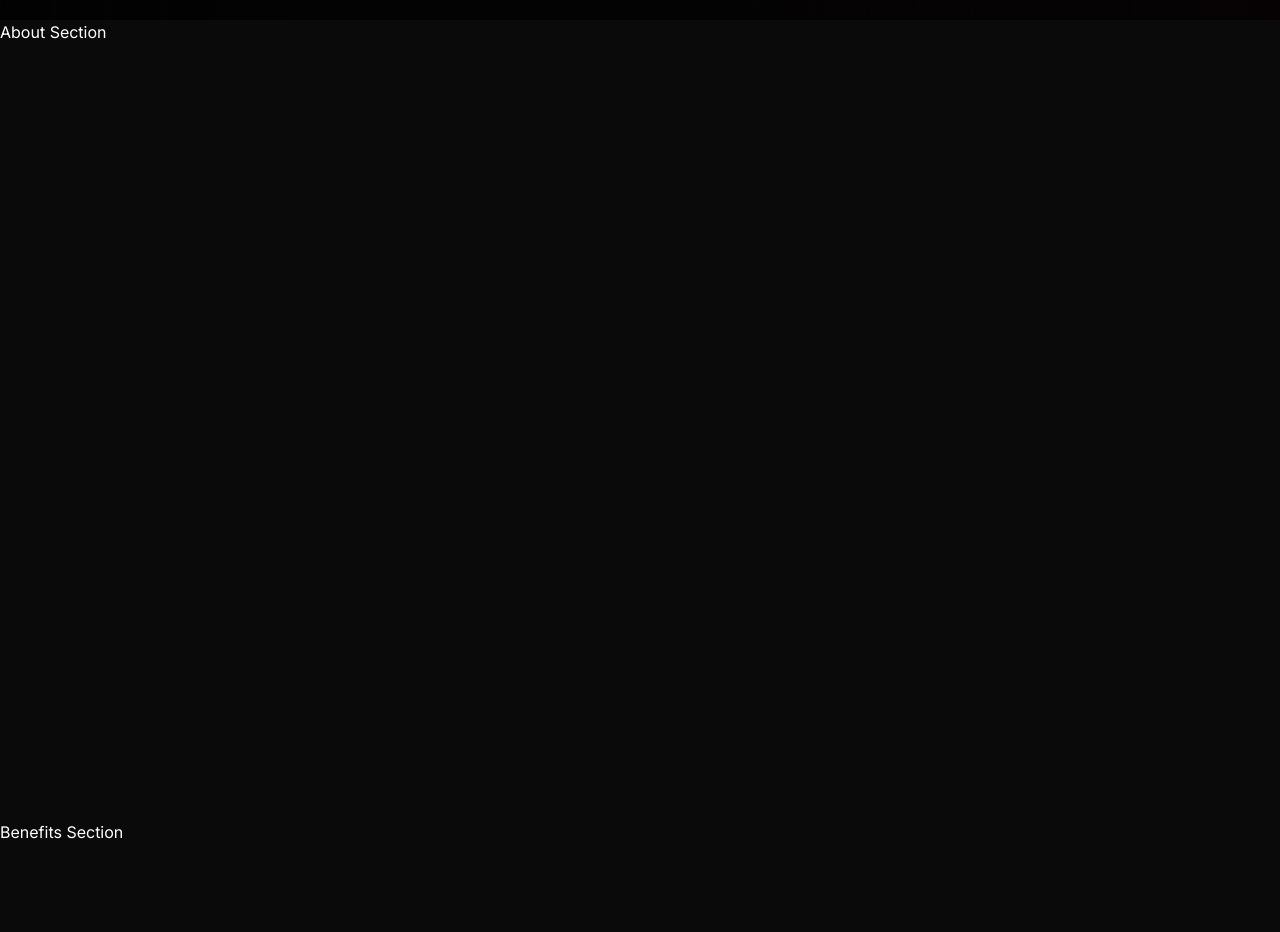
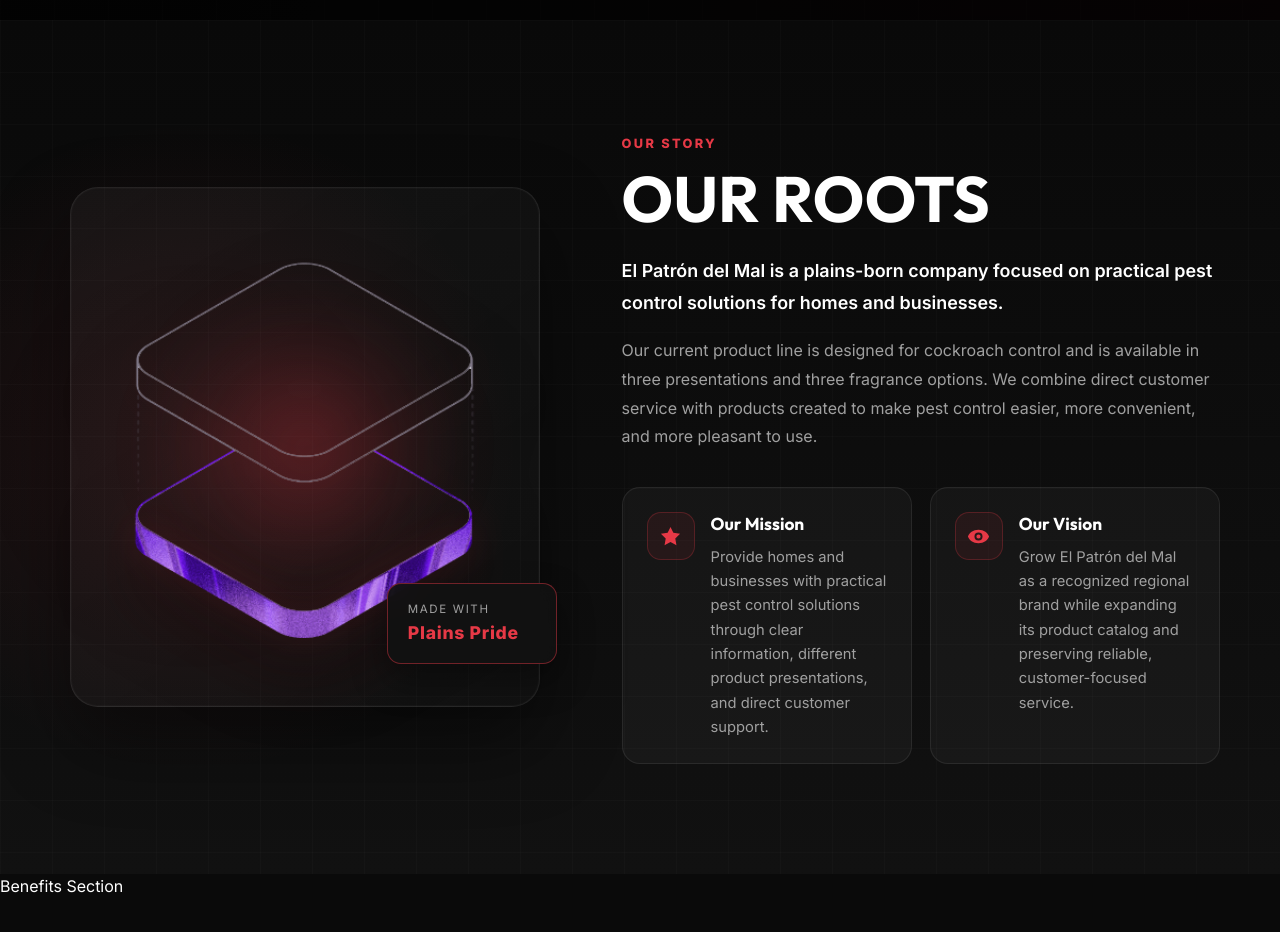
Before and after one commit to Santiagh00/elPatronDelMal, a React (Vite) app: page / in a window 1280 px wide. Shown: the part 780-1712 px from the top of the page. Built offline with nearby package versions, Linux system fonts and the light colour scheme.

Commit message:
feat: implement AboutSection with mission and vision cards

```diff
--- a/src/App.jsx
+++ b/src/App.jsx
@@ -1,6 +1,7 @@
 import React from "react"
 import Navbar from "./components/Navbar"
 import Hero from "./components/Hero"
+import AboutSection from "./components/AboutSection"
 import "./index.css"
 
 function App() {
@@ -8,9 +9,7 @@
     <div>
       <Navbar />
       <Hero />
-      <div id="about" style={{ height: "100vh" }}>
-        About Section
-      </div>
+      <AboutSection />
       <div id="benefits" style={{ height: "100vh" }}>
         Benefits Section
       </div>
--- /dev/null
+++ b/src/components/AboutSection.css
@@ -0,0 +1,250 @@
+.about-section {
+  position: relative;
+  overflow: hidden;
+  padding: 110px 0;
+  background:
+    radial-gradient(circle at 15% 50%, rgba(230, 57, 70, 0.1), transparent 28%),
+    linear-gradient(180deg, #090909 0%, #111111 100%);
+}
+
+.about-section::before {
+  content: "";
+  position: absolute;
+  inset: 0;
+  background:
+    linear-gradient(rgba(255, 255, 255, 0.014) 1px, transparent 1px),
+    linear-gradient(90deg, rgba(255, 255, 255, 0.014) 1px, transparent 1px);
+  background-size: 52px 52px;
+  pointer-events: none;
+}
+
+.about-container {
+  position: relative;
+  z-index: 1;
+  display: grid;
+  grid-template-columns: minmax(320px, 0.9fr) minmax(0, 1.1fr);
+  align-items: center;
+  gap: 72px;
+}
+
+.about-visual {
+  display: flex;
+  justify-content: center;
+}
+
+.about-image-frame {
+  position: relative;
+  width: min(100%, 470px);
+  min-height: 520px;
+  display: grid;
+  place-items: center;
+  border: 1px solid rgba(255, 255, 255, 0.08);
+  border-radius: 28px;
+  background: linear-gradient(
+    145deg,
+    rgba(255, 255, 255, 0.04),
+    rgba(255, 255, 255, 0.01)
+  );
+  box-shadow:
+    0 35px 80px rgba(0, 0, 0, 0.45),
+    inset 0 0 0 1px rgba(255, 255, 255, 0.02);
+}
+
+.about-image-glow {
+  position: absolute;
+  width: 70%;
+  aspect-ratio: 1;
+  border-radius: 50%;
+  background: radial-gradient(
+    circle,
+    rgba(230, 57, 70, 0.3) 0%,
+    rgba(230, 57, 70, 0.07) 45%,
+    transparent 72%
+  );
+  filter: blur(24px);
+}
+
+.about-product-image {
+  position: relative;
+  z-index: 1;
+  width: 78%;
+  max-height: 430px;
+  object-fit: contain;
+  filter:
+    drop-shadow(0 28px 36px rgba(0, 0, 0, 0.65))
+    drop-shadow(0 0 16px rgba(230, 57, 70, 0.16));
+}
+
+.plains-pride-badge {
+  position: absolute;
+  z-index: 2;
+  right: -18px;
+  bottom: 42px;
+  display: flex;
+  flex-direction: column;
+  min-width: 170px;
+  padding: 16px 20px;
+  border: 1px solid rgba(230, 57, 70, 0.45);
+  border-radius: 14px;
+  color: #fff;
+  background: rgba(18, 18, 18, 0.92);
+  box-shadow: 0 16px 35px rgba(0, 0, 0, 0.36);
+  backdrop-filter: blur(12px);
+}
+
+.badge-small-text {
+  color: var(--color-text-muted);
+  font-size: 0.72rem;
+  letter-spacing: 0.14em;
+  text-transform: uppercase;
+}
+
+.plains-pride-badge strong {
+  color: var(--color-primary);
+  font-size: 1.1rem;
+  letter-spacing: 0.04em;
+}
+
+.about-kicker {
+  display: inline-block;
+  margin-bottom: 14px;
+  color: var(--color-primary);
+  font-size: 0.8rem;
+  font-weight: 800;
+  letter-spacing: 0.18em;
+  text-transform: uppercase;
+}
+
+.about-content h2 {
+  margin: 0 0 24px;
+  color: var(--color-text-main);
+  font-size: clamp(2.6rem, 5vw, 4.7rem);
+  line-height: 0.98;
+  text-transform: uppercase;
+}
+
+.about-lead {
+  margin: 0 0 18px;
+  color: var(--color-text-main);
+  font-size: 1.12rem;
+  font-weight: 600;
+  line-height: 1.75;
+}
+
+.about-description {
+  margin: 0;
+  color: var(--color-text-muted);
+  font-size: 1rem;
+  line-height: 1.8;
+}
+
+.about-cards {
+  display: grid;
+  grid-template-columns: repeat(2, minmax(0, 1fr));
+  gap: 18px;
+  margin-top: 36px;
+}
+
+.about-card {
+  display: flex;
+  gap: 16px;
+  min-height: 205px;
+  padding: 24px;
+  border: 1px solid rgba(255, 255, 255, 0.08);
+  border-radius: 18px;
+  background: rgba(255, 255, 255, 0.035);
+  transition:
+    transform 0.25s ease,
+    border-color 0.25s ease,
+    background 0.25s ease;
+}
+
+.about-card:hover {
+  transform: translateY(-5px);
+  border-color: rgba(230, 57, 70, 0.45);
+  background: rgba(230, 57, 70, 0.055);
+}
+
+.about-icon-wrapper {
+  flex: 0 0 48px;
+  width: 48px;
+  height: 48px;
+  display: grid;
+  place-items: center;
+  border: 1px solid rgba(230, 57, 70, 0.25);
+  border-radius: 14px;
+  color: var(--color-primary);
+  background: rgba(230, 57, 70, 0.08);
+}
+
+.about-card-icon {
+  width: 23px;
+  height: 23px;
+}
+
+.about-card h3 {
+  margin: 2px 0 10px;
+  color: var(--color-text-main);
+  font-size: 1.08rem;
+}
+
+.about-card p {
+  margin: 0;
+  color: var(--color-text-muted);
+  font-size: 0.92rem;
+  line-height: 1.65;
+}
+
+@media (max-width: 960px) {
+  .about-section {
+    padding: 90px 0;
+  }
+
+  .about-container {
+    grid-template-columns: 1fr;
+    gap: 56px;
+  }
+
+  .about-content {
+    max-width: 760px;
+    margin: 0 auto;
+  }
+
+  .about-image-frame {
+    min-height: 440px;
+  }
+}
+
+@media (max-width: 640px) {
+  .about-section {
+    padding: 72px 0;
+  }
+
+  .about-container {
+    gap: 42px;
+  }
+
+  .about-image-frame {
+    width: calc(100% - 18px);
+    min-height: 360px;
+  }
+
+  .about-product-image {
+    width: 82%;
+  }
+
+  .plains-pride-badge {
+    right: -8px;
+    bottom: 20px;
+    min-width: 145px;
+    padding: 13px 16px;
+  }
+
+  .about-cards {
+    grid-template-columns: 1fr;
+  }
+
+  .about-card {
+    min-height: auto;
+  }
+}
--- /dev/null
+++ b/src/components/AboutSection.jsx
@@ -0,0 +1,95 @@
+import React from "react"
+import heroImage from "../assets/hero.png"
+import "./AboutSection.css"
+
+const MissionIcon = () => (
+  <svg className="about-card-icon" viewBox="0 0 24 24" role="img" aria-label="Mission">
+    <path
+      d="M12 2 15 8.2 22 9.2 17 14.1 18.2 21 12 17.8 5.8 21 7 14.1 2 9.2 9 8.2 12 2Z"
+      fill="currentColor"
+    />
+  </svg>
+)
+
+const VisionIcon = () => (
+  <svg className="about-card-icon" viewBox="0 0 24 24" role="img" aria-label="Vision">
+    <path
+      d="M12 5C6.5 5 2.1 8.4 1 12c1.1 3.6 5.5 7 11 7s9.9-3.4 11-7c-1.1-3.6-5.5-7-11-7Zm0 11.2A4.2 4.2 0 1 1 12 7.8a4.2 4.2 0 0 1 0 8.4Zm0-2A2.2 2.2 0 1 0 12 9.8a2.2 2.2 0 0 0 0 4.4Z"
+      fill="currentColor"
+    />
+  </svg>
+)
+
+const AboutSection = () => {
+  return (
+    <section className="about-section" id="about">
+      <div className="container about-container">
+        <div className="about-visual">
+          <div className="about-image-frame">
+            <div className="about-image-glow"></div>
+
+            <img
+              className="about-product-image"
+              src={heroImage}
+              alt="El Patrón del Mal pest control product"
+            />
+
+            <div className="plains-pride-badge">
+              <span className="badge-small-text">Made with</span>
+              <strong>Plains Pride</strong>
+            </div>
+          </div>
+        </div>
+
+        <div className="about-content">
+          <span className="about-kicker">Our Story</span>
+          <h2>Our Roots</h2>
+
+          <p className="about-lead">
+            El Patrón del Mal is a plains-born company focused on practical pest
+            control solutions for homes and businesses.
+          </p>
+
+          <p className="about-description">
+            Our current product line is designed for cockroach control and is
+            available in three presentations and three fragrance options. We
+            combine direct customer service with products created to make pest
+            control easier, more convenient, and more pleasant to use.
+          </p>
+
+          <div className="about-cards">
+            <article className="about-card">
+              <div className="about-icon-wrapper">
+                <MissionIcon />
+              </div>
+              <div>
+                <h3>Our Mission</h3>
+                <p>
+                  Provide homes and businesses with practical pest control
+                  solutions through clear information, different product
+                  presentations, and direct customer support.
+                </p>
+              </div>
+            </article>
+
+            <article className="about-card">
+              <div className="about-icon-wrapper">
+                <VisionIcon />
+              </div>
+              <div>
+                <h3>Our Vision</h3>
+                <p>
+                  Grow El Patrón del Mal as a recognized regional brand while
+                  expanding its product catalog and preserving reliable,
+                  customer-focused service.
+                </p>
+              </div>
+            </article>
+          </div>
+        </div>
+      </div>
+    </section>
+  )
+}
+
+export default AboutSection
```
